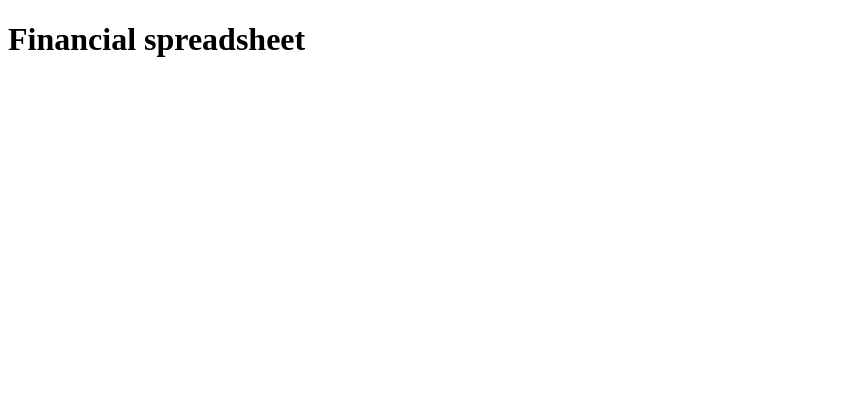
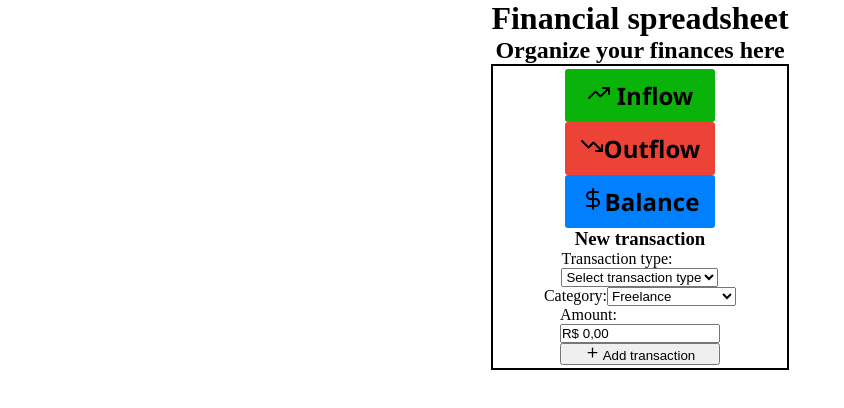
Before and after one commit to Igor-Dias-2010/planilha-financeira, a Next.js app: page / in a window 1280 px wide. Shown: the top 408 px of the page, without its empty margins (0-844 px from the left). Built offline with nearby package versions, Linux system fonts and the light colour scheme.

Commit message:
planilha-financeira V2.0

```diff
--- a/app/globals.css
+++ b/app/globals.css
@@ -0,0 +1,58 @@
+* {
+    margin: 0;
+    padding: 0;
+    box-sizing: border-box;
+}
+
+body {
+    display: flex;
+    justify-content: center;
+    align-items: center;
+    text-align: center;
+}
+
+.spreadsheet {
+    border: 2px solid black;
+    padding: 3px;
+    display: flex;
+    justify-content: center;
+    align-items: center;
+    flex-direction: column;
+}
+
+.input-field {
+    display: flex;
+    flex-direction: column;
+    text-align: left;
+}
+
+input {
+    width: 160px;
+}
+
+.inflow {
+    background-color: rgb(9, 179, 9);
+    padding: 10px;
+    border: none;
+    border-radius: 3px;
+    width: 150px;
+    font-family: 'Segoe UI', Tahoma, Geneva, Verdana, sans-serif;
+}
+
+.outflow {
+    background-color: #ED4337;
+    padding: 10px;
+    border: none;
+    border-radius: 3px;
+    width: 150px;
+    font-family: 'Segoe UI', Tahoma, Geneva, Verdana, sans-serif;
+}
+
+.balance {
+    background-color: #0080ff;
+    padding: 10px;
+    border: none;
+    border-radius: 3px;
+    width: 150px;
+    font-family: 'Segoe UI', Tahoma, Geneva, Verdana, sans-serif;
+}
--- a/app/spreadsheet.js
+++ b/app/spreadsheet.js
@@ -1,11 +1,63 @@
 "use client"
 
-import {useState}from'react'
+import { useState } from 'react'
+import { Trash2, Plus, TrendingUp, TrendingDown, DollarSign } from 'lucide-react';
 
-export default function SpreadSheet(){
-    return(
+
+export default function SpreadSheet() {
+    const [type, setType] = useState('')
+    const [amount, setAmount] = useState('R$ 0,00')
+
+    const handleTypeChange = e => setType(e.target.value)
+    const handleInputChange = e => {
+        let value = e.target.value
+        value = value.replace(/\D/g, "")
+        const numericValue = Number(value) / 100
+        const formatedValue = numericValue.toLocaleString("pt-BR", {
+            style: "currency",
+            currency: "BRL",
+        })
+        setAmount(formatedValue)
+    }
+    return (
         <div>
             <h1>Financial spreadsheet</h1>
+            <h2>Organize your finances here</h2>
+            <div className='spreadsheet'>
+                <div className='inflow'>
+                    <h2><TrendingUp /> Inflow</h2>
+                </div>
+                <div className='outflow'>
+                    <h2><TrendingDown />Outflow</h2>
+                </div>
+                <div className='balance'>
+                    <h2><DollarSign />Balance</h2>
+                </div>
+                <h3>New transaction</h3>
+                <div className='input-field'>
+                    <label htmlFor="transaction-type">Transaction type:</label>
+                    <select name="transaction-type" id='transaction-type' value={type} onChange={handleTypeChange}>
+                        <option value="">Select transaction type</option>
+                        <option value="inflow">Inflow</option>
+                        <option value="outflow">Outflow</option>
+                    </select>
+                </div>
+                <div>
+                    <label htmlFor="category">Category:</label>
+                    <select name="category" id="category">
+                        <option value="Freelance">Freelance</option>
+                        <option value="other">Other</option>
+                        <option value="">*make more later*</option>
+                    </select>
+                </div>
+                <div className='input-field'>
+                    <label htmlFor="amount">Amount:</label>
+                    <div className='input-wrapper'>
+                        <input type="text" id='amount' inputMode='numeric' placeholder='0,00' value={amount} onChange={handleInputChange} />
+                    </div>
+                    <button> <Plus size={15} /> Add transaction</button>
+                </div>
+            </div>
         </div>
     )
 }
--- a/package.json
+++ b/package.json
@@ -9,9 +9,10 @@
     "lint": "eslint"
   },
   "dependencies": {
+    "lucide-react": "^0.553.0",
+    "next": "16.0.1",
     "react": "19.2.0",
-    "react-dom": "19.2.0",
-    "next": "16.0.1"
+    "react-dom": "19.2.0"
   },
   "devDependencies": {
     "babel-plugin-react-compiler": "1.0.0",
```
Also changed, not shown: 1 other file (tests, documents, lock files or other folders).
